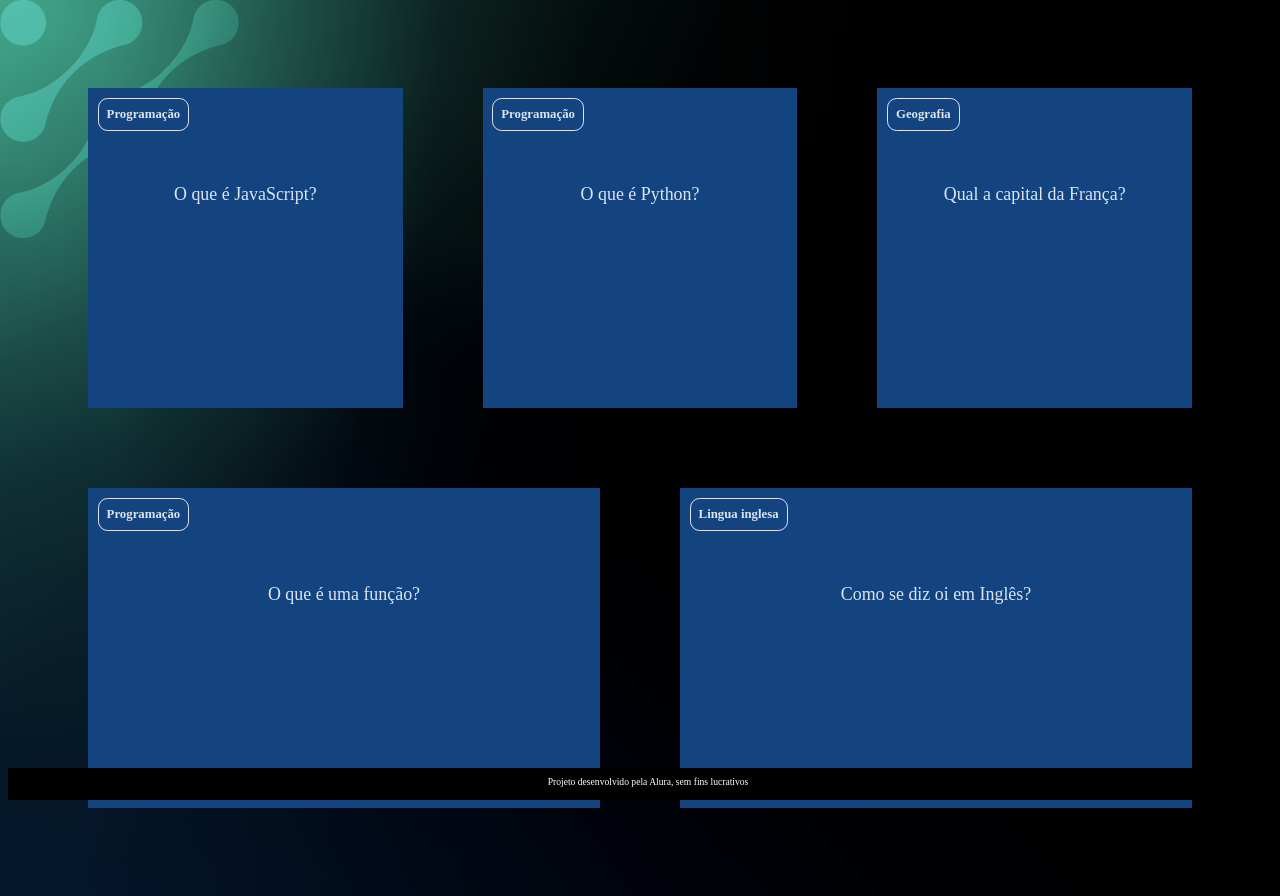
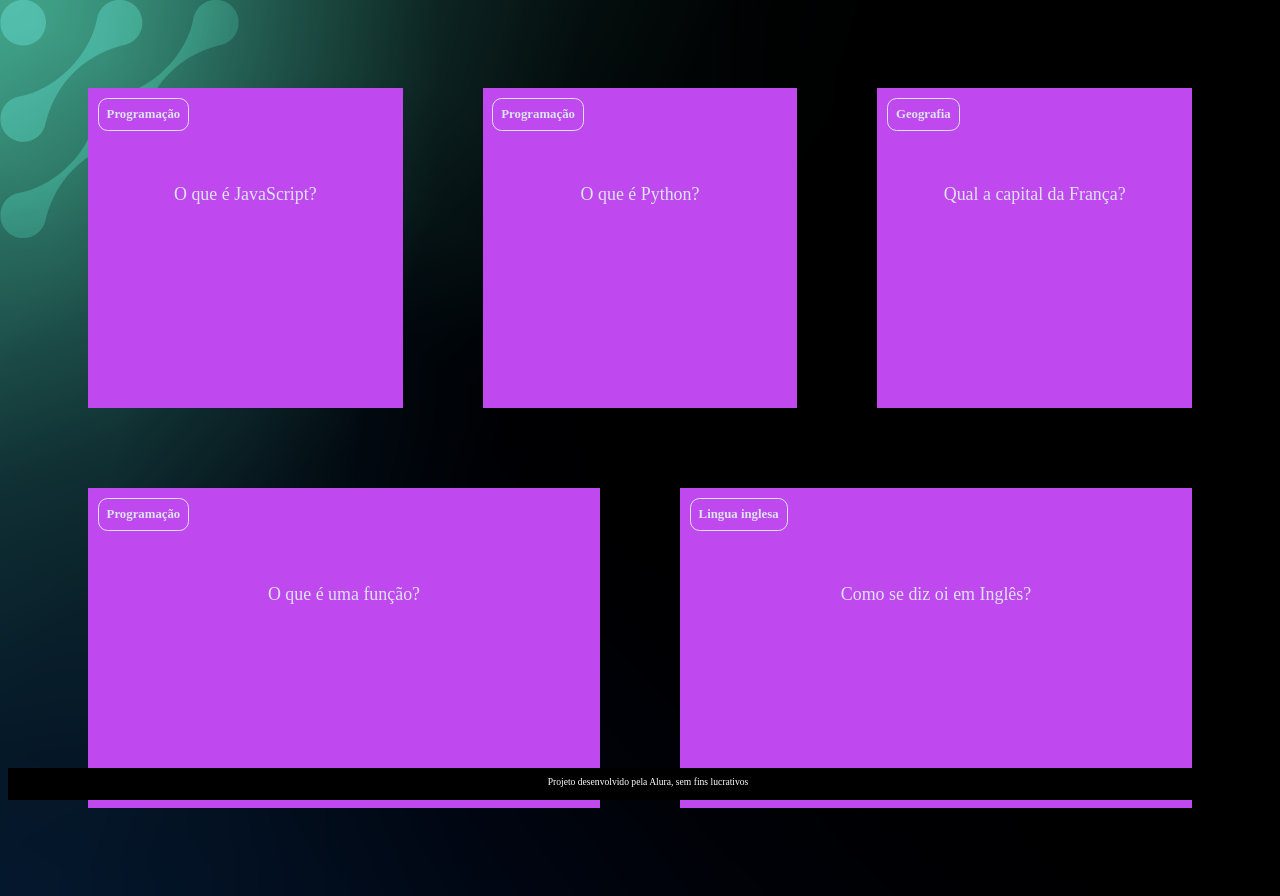
Before and after one commit to mariaeduardasantana12/flehcard, a plain HTML site: page index.html in a window 1280 px wide. Drawn offline with Linux system fonts and the light colour scheme; files that its build step writes are made by us from their sources.

Commit message:
mudando  a cor

```diff
--- a/assets/img/style.css
+++ b/assets/img/style.css
@@ -1,6 +1,6 @@
 :root {
     --text-color: #DBE4EF;
-    --card-front-color: #144480;
+    --card-front-color: hsl(283, 83%, 61%);
     --card-back-color: #00F4BF;
 }
 
```
